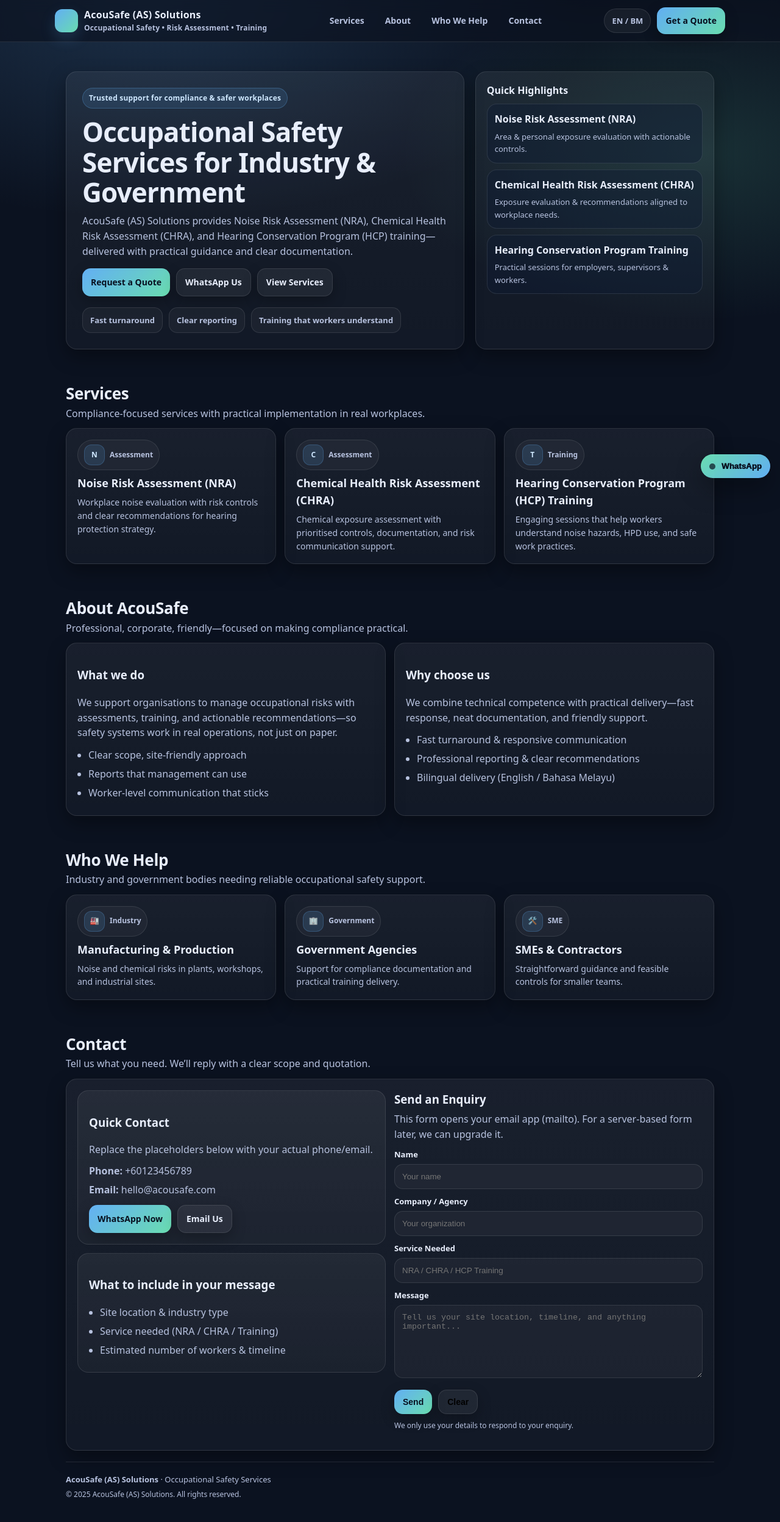
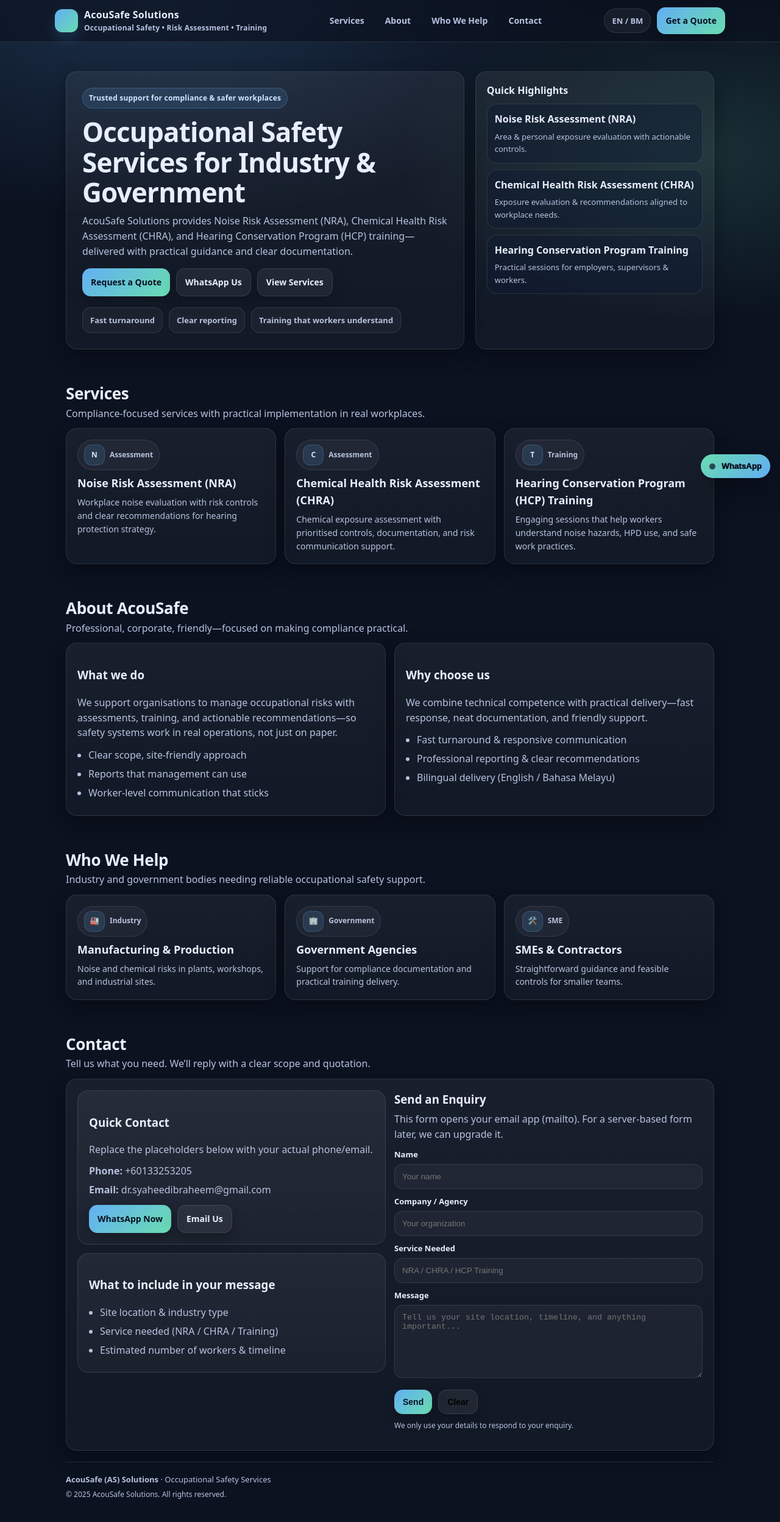
Before and after one commit to drsyahid/acousafe, a plain HTML site: page index.html in a window 1280 px wide. Shown: the whole page at 61% size. Drawn offline with Linux system fonts and the light colour scheme.

```diff
--- a/index.html
+++ b/index.html
@@ -251,7 +251,7 @@
       <a class="brand" href="#top">
         <div class="logo" aria-hidden="true"></div>
         <div>
-          <div>AcouSafe (AS) Solutions</div>
+          <div>AcouSafe Solutions</div>
           <div class="small muted" data-i18n="tagline">Occupational Safety • Risk Assessment • Training</div>
         </div>
       </a>
@@ -441,11 +441,11 @@
             </p>
             <p class="muted" style="margin:10px 0 0;">
               <strong data-i18n="contact_phone_label">Phone:</strong>
-              <span id="phoneText">+60 1X-XXXX XXXX</span>
+              <span id="phoneText">+60 13-3253205</span>
             </p>
             <p class="muted" style="margin:6px 0 0;">
               <strong>Email:</strong>
-              <span id="emailText">hello@acousafe.com</span>
+              <span id="emailText">dr.syaheedibraheem@gmail.com</span>
             </p>
             <div class="hero-actions" style="margin-top:12px;">
               <a class="btn primary" id="waContact" href="#" data-i18n="contact_whatsapp_btn">WhatsApp Now</a>
@@ -513,9 +513,9 @@
 
   <script>
     // ====== EDIT THESE (IMPORTANT) ======
-    const COMPANY_EMAIL = "hello@acousafe.com";
-    const COMPANY_PHONE_E164 = "60123456789"; // Malaysia format without +, e.g. 60123456789
-    const DEFAULT_WA_MSG = "Hi AcouSafe (AS) Solutions, I would like to enquire about NRA/CHRA/HCP training.";
+    const COMPANY_EMAIL = "dr.syaheedibraheem@gmail.com";
+    const COMPANY_PHONE_E164 = "60133253205"; // Malaysia format without +, e.g. 60133253205
+    const DEFAULT_WA_MSG = "Hi AcouSafe Solutions, I would like to enquire about NRA/CHRA/HCP training.";
 
     // Update UI placeholders
     document.getElementById("emailText").textContent = COMPANY_EMAIL;
@@ -575,7 +575,7 @@
 
         hero_kicker: "Trusted support for compliance & safer workplaces",
         hero_title: "Occupational Safety Services for Industry & Government",
-        hero_subtitle: "AcouSafe (AS) Solutions provides Noise Risk Assessment (NRA), Chemical Health Risk Assessment (CHRA), and Hearing Conservation Program (HCP) training—delivered with practical guidance and clear documentation.",
+        hero_subtitle: "AcouSafe Solutions provides Noise Risk Assessment (NRA), Chemical Health Risk Assessment (CHRA), and Hearing Conservation Program (HCP) training—delivered with practical guidance and clear documentation.",
         hero_btn_quote: "Request a Quote",
         hero_btn_whatsapp: "WhatsApp Us",
         hero_btn_services: "View Services",
@@ -651,7 +651,7 @@
         privacy_note: "We only use your details to respond to your enquiry.",
 
         footer_line: "Occupational Safety Services",
-        footer_copy: "© {year} AcouSafe (AS) Solutions. All rights reserved.",
+        footer_copy: "© {year} AcouSafe Solutions. All rights reserved.",
         wa_fab: "WhatsApp",
       },
       bm: {
@@ -664,7 +664,7 @@
 
         hero_kicker: "Sokongan dipercayai untuk pematuhan & tempat kerja lebih selamat",
         hero_title: "Perkhidmatan OSH untuk Industri & Agensi Kerajaan",
-        hero_subtitle: "AcouSafe (AS) Solutions menyediakan Penaksiran Risiko Bising (NRA), Penaksiran Risiko Kesihatan Bahan Kimia (CHRA), dan latihan Program Pemuliharaan Pendengaran (HCP)—secara praktikal, kemas dan mudah difahami.",
+        hero_subtitle: "AcouSafe Solutions menyediakan Penaksiran Risiko Bising (NRA), Penaksiran Risiko Kesihatan Bahan Kimia (CHRA), dan latihan Program Pemuliharaan Pendengaran (HCP)—secara praktikal, kemas dan mudah difahami.",
         hero_btn_quote: "Minta Sebut Harga",
         hero_btn_whatsapp: "WhatsApp Kami",
         hero_btn_services: "Lihat Perkhidmatan",
```
